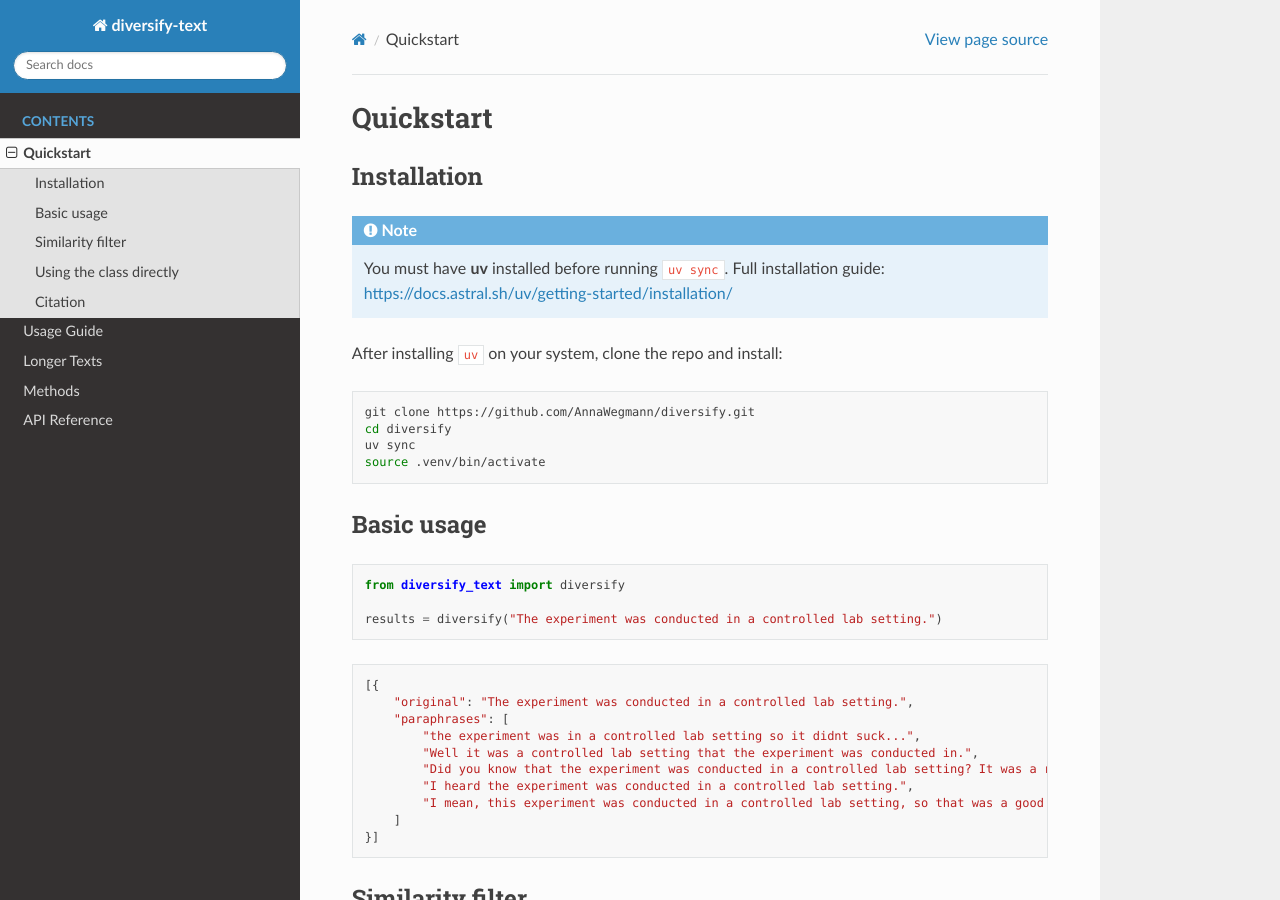
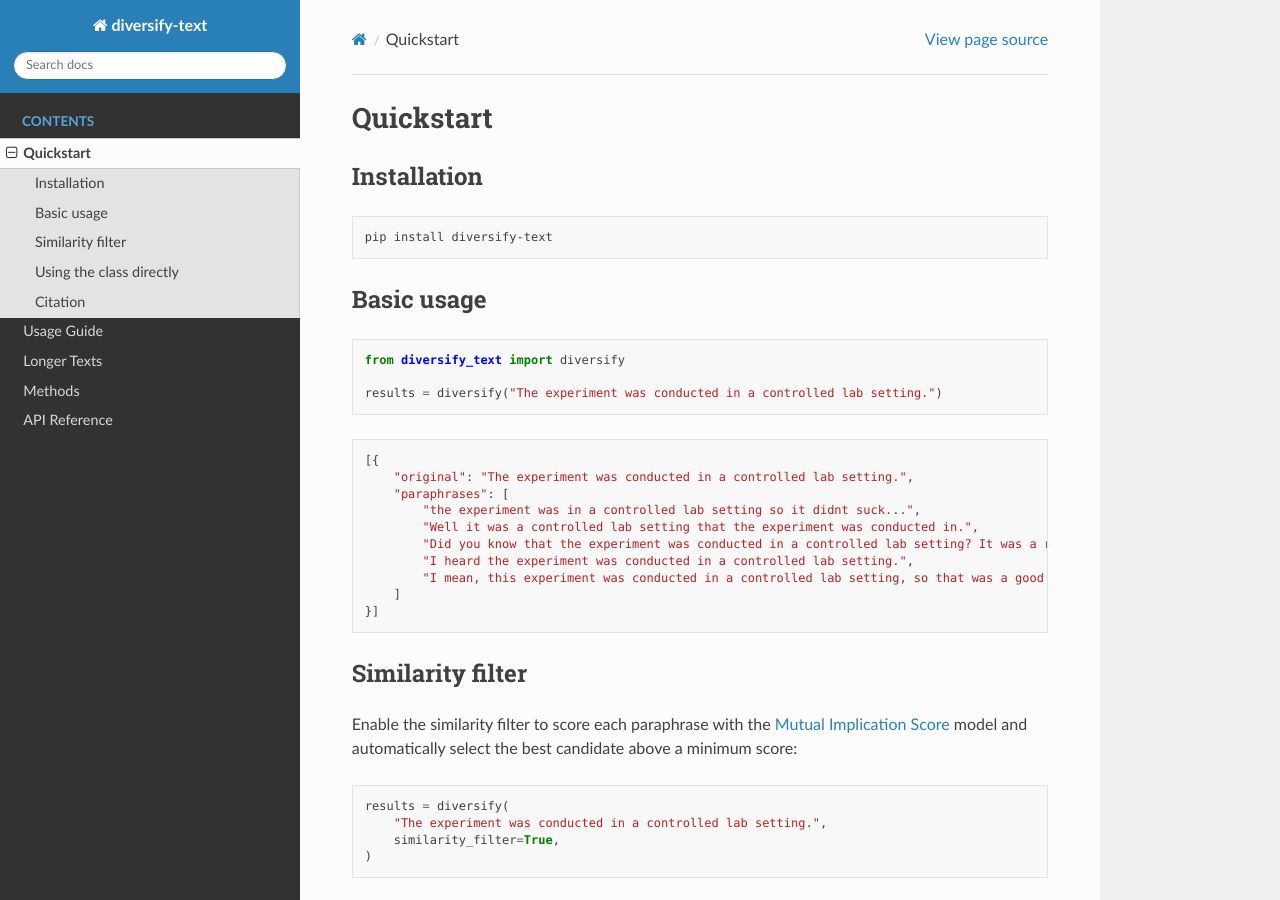
Before and after one commit to AnnaWegmann/diversify_text, a Sphinx documentation site: the page built from docs/quickstart.rst, in a window 1280 px wide and 900 px high. Built offline with Sphinx 7.4.7 and the Read the Docs theme 3.1.0, drawn with Linux system fonts in a browser that asks for light colours.

Commit message:
- update quickstart pip install

```diff
--- a/docs/quickstart.rst
+++ b/docs/quickstart.rst
@@ -4,19 +4,9 @@ Quickstart
 Installation
 ------------
 
-.. note::
-
-   You must have **uv** installed before running ``uv sync``.
-   Full installation guide: https://docs.astral.sh/uv/getting-started/installation/
-
-After installing ``uv`` on your system, clone the repo and install:
-
 .. code-block:: bash
 
-   git clone https://github.com/AnnaWegmann/diversify.git
-   cd diversify
-   uv sync
-   source .venv/bin/activate
+   pip install diversify-text
 
 Basic usage
 -----------
```
